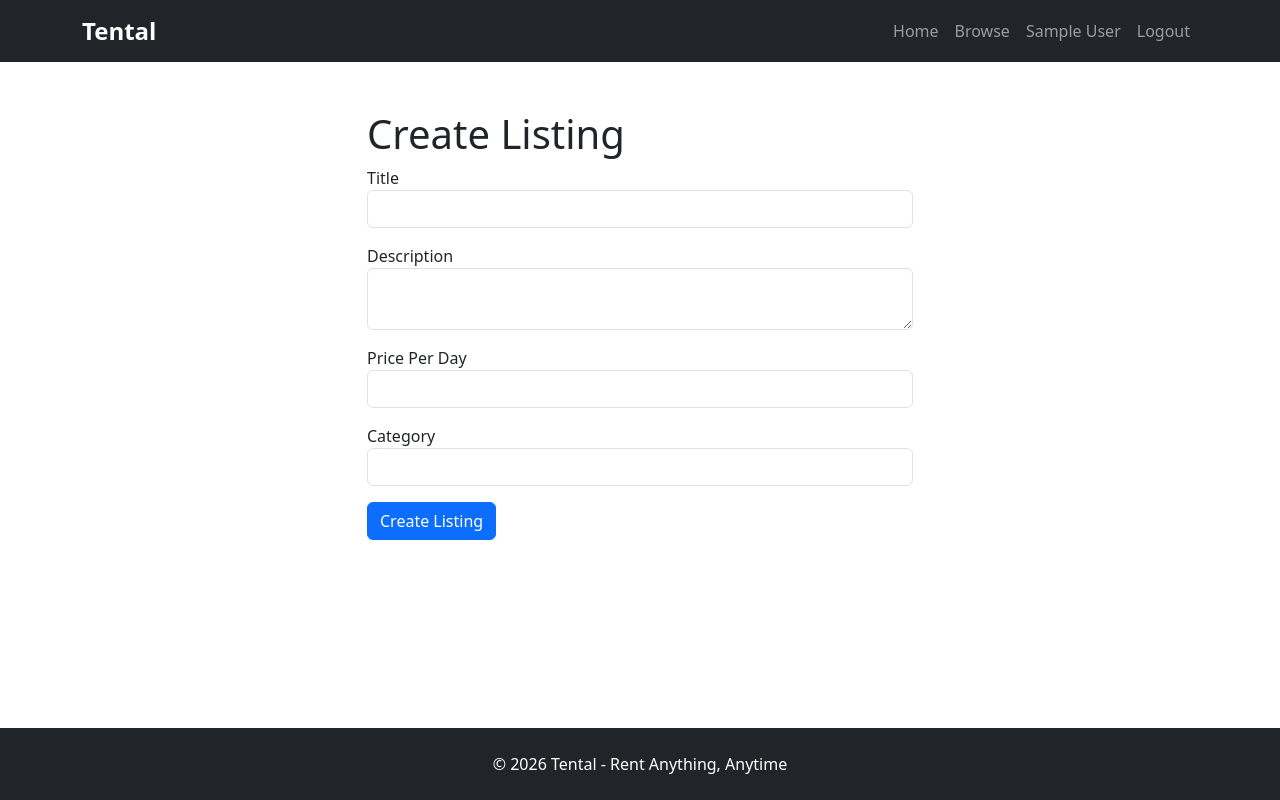
After one commit to kaif5haikh/TenTal, a Flask app: page /create-listing in a window 1280 px wide. The commit adds this page. Run offline with Flask 3, Linux system fonts and the light colour scheme; the visitor is signed in with stand-in values (Sample User, id 1).

Commit message:
Add user authentication, rental listings, and admin approval system

```diff
--- a/app.py
+++ b/app.py
@@ -1,7 +1,10 @@
 from flask import Flask
 from dotenv import load_dotenv
 import os
+
 from models.user import User
+from models.rental_item import RentalItem
+
 from extensions import db, login_manager
 from routes.main import main
 from routes.auth import auth
@@ -22,7 +25,7 @@ db.init_app(app)
 
 # Initialize Flask-Login for user session management
 login_manager.init_app(app)
-login_manager.login_view = "login"
+login_manager.login_view = "auth.login"
 
 
 # Initialize Flask-Login for user session management
--- a/models/user.py
+++ b/models/user.py
@@ -25,6 +25,12 @@ class User(UserMixin, db.Model):
         db.String(255),
         nullable=False
     )
+    # One user can own multiple rental listings
+    rentals = db.relationship(
+        "RentalItem",
+        backref="owner",
+        lazy=True
+    )
 
 @login_manager.user_loader
 def load_user(user_id):
--- a/routes/main.py
+++ b/routes/main.py
@@ -1,4 +1,10 @@
 from flask import Blueprint, render_template
+from flask_login import current_user
+from models.rental_item import RentalItem
+from extensions import db
+from flask import request, redirect, url_for
+from flask_login import login_required
+
 
 main = Blueprint("main", __name__)
 
@@ -10,4 +16,67 @@ def home():
 
 @main.route("/browse")
 def browse():
-    return render_template("browse.html")
+
+    rentals = RentalItem.query.filter_by(
+        status="approved"
+    ).all()
+
+    return render_template(
+        "browse.html",
+        rentals=rentals
+    )
+
+@main.route("/create-listing", methods=["GET", "POST"])
+@login_required
+def create_listing():
+
+    if request.method == "POST":
+
+        title = request.form.get("title")
+        description = request.form.get("description")
+        price = request.form.get("price")
+        category = request.form.get("category")
+
+        item = RentalItem(
+            title=title,
+            description=description,
+            price_per_day=price,
+            category=category,
+            user_id=current_user.id,
+            status="pending"
+        )
+        db.session.add(item)
+        db.session.commit()
+
+        return redirect(
+            url_for("main.browse")
+        )
+
+    return render_template(
+        "create_listing.html"
+    )
+
+@main.route("/admin/listings")
+def admin_listings():
+
+    rentals = RentalItem.query.filter_by(
+        status="pending"
+    ).all()
+
+    return render_template(
+        "admin_listings.html",
+        rentals=rentals
+    )
+
+@main.route("/approve/<int:id>")
+def approve_listing(id):
+
+    rental = RentalItem.query.get_or_404(id)
+
+    rental.status = "approved"
+
+    db.session.commit()
+
+    return redirect(
+        url_for("main.admin_listings")
+    )
--- a/templates/base.html
+++ b/templates/base.html
@@ -22,9 +22,24 @@
 
         <div class="navbar-nav ms-auto">
           <a class="nav-link" href="{{ url_for('main.home') }}">Home</a>
+
           <a class="nav-link" href="{{ url_for('main.browse') }}">Browse</a>
-          <a class="nav-link" href="{{ url_for('auth.login') }}">Login</a>
-          <a class="nav-link" href="{{ url_for('auth.register') }}">Register</a>
+
+          {% if current_user.is_authenticated %}
+
+          <span class="nav-link"> {{ current_user.name }} </span>
+
+          <a class="nav-link" href="{{ url_for('auth.logout') }}"> Logout </a>
+
+          {% else %}
+
+          <a class="nav-link" href="{{ url_for('auth.login') }}"> Login </a>
+
+          <a class="nav-link" href="{{ url_for('auth.register') }}">
+            Register
+          </a>
+
+          {% endif %}
         </div>
       </div>
     </nav>
--- /dev/null
+++ b/templates/create_listing.html
@@ -0,0 +1,35 @@
+{% extends "base.html" %} {% block content %}
+
+<div class="container mt-5">
+  <div class="row justify-content-center">
+    <div class="col-md-6">
+      <h1>Create Listing</h1>
+
+      <form method="POST">
+        <div class="mb-3">
+          <label>Title</label>
+          <input type="text" name="title" class="form-control" />
+        </div>
+
+        <div class="mb-3">
+          <label>Description</label>
+          <textarea name="description" class="form-control"></textarea>
+        </div>
+
+        <div class="mb-3">
+          <label>Price Per Day</label>
+          <input type="number" name="price" class="form-control" />
+        </div>
+
+        <div class="mb-3">
+          <label>Category</label>
+          <input type="text" name="category" class="form-control" />
+        </div>
+
+        <button type="submit" class="btn btn-primary">Create Listing</button>
+      </form>
+    </div>
+  </div>
+</div>
+
+{% endblock %}
--- a/templates/index.html
+++ b/templates/index.html
@@ -4,7 +4,9 @@
 <div id="hero-section" class="container mt-5 text-center">
   <h1 class="display-2 fw-bold">Tental</h1>
 
-  <p class="lead">Rent Anything, Anytime</p>
+  {% if current_user.is_authenticated %}
+  <p class="lead">Welcome back, {{ current_user.name }}</p>
+  {% endif %}
 
   <a href="#" class="btn btn-primary btn-lg"> Explore Rentals </a>
 
```
Also changed, not shown: models/rental_item.py (added, +24 -0 lines), routes/auth.py (+11 -2 lines), templates/admin_listings.html (added, +29 -0 lines), templates/browse.html (+9 -41 lines), instance/tental.db.
